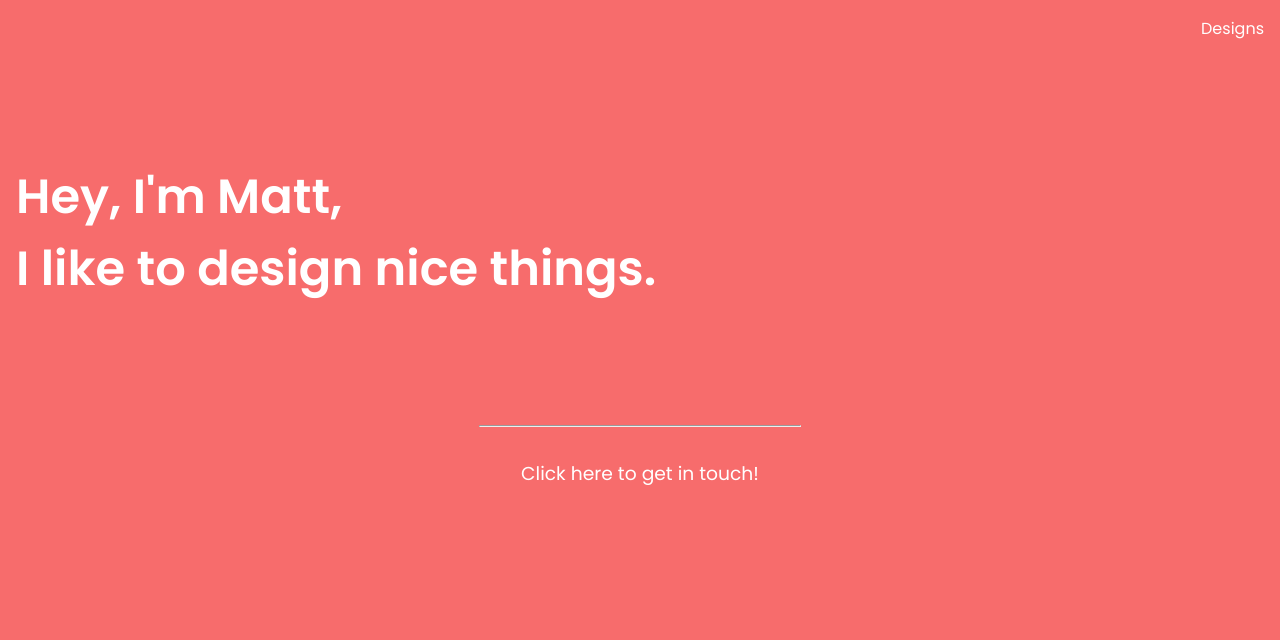
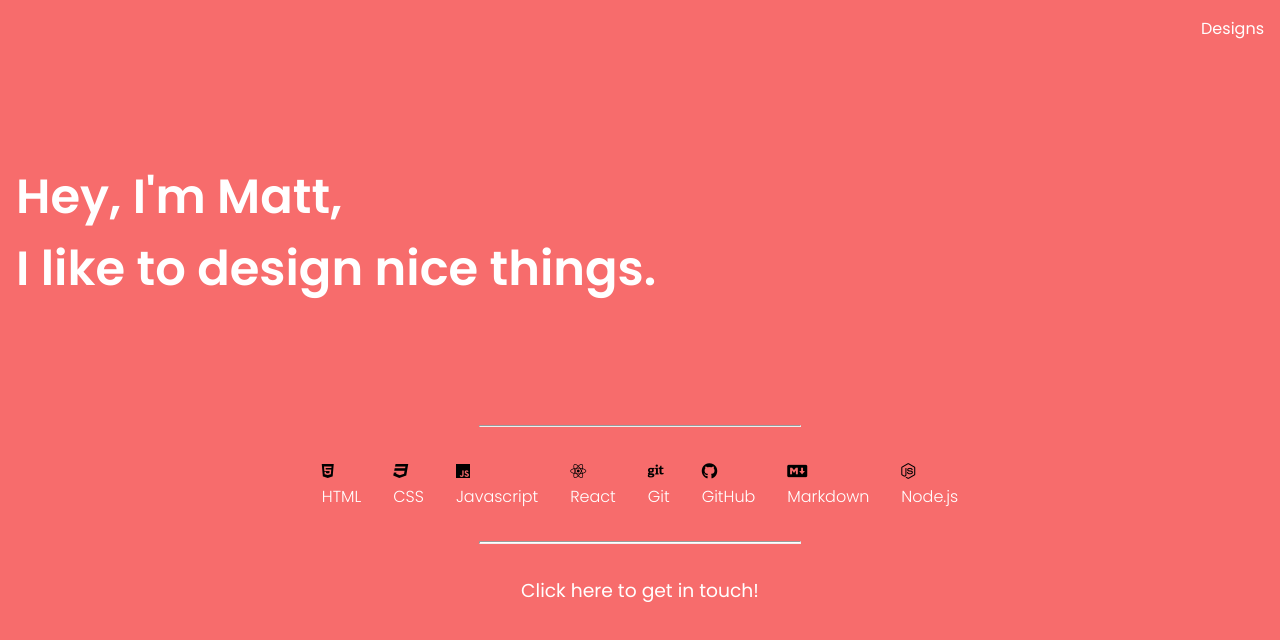
Before and after one commit to ther4tm/Personal-Portfolio, a website: page index.html in a window 1280 px wide. Drawn offline with Linux system fonts and the light colour scheme.

Commit message:
Added brand logos

```diff
--- a/index.html
+++ b/index.html
@@ -1,11 +1,12 @@
 <!DOCTYPE html>
 <html>
     <head>
-        <title>Matt McAleese - Full Stack Engineer based in London, UK</title>
+        <title>Matt McAleese - Front End Developer based in London, UK</title>
         <link href="./resources/css/style.css" type="text/css" rel="stylesheet">
         <!-- this is a section of code from google fonts that imports the poppins font type for use on the page --><link rel="preconnect" href="https://fonts.googleapis.com">
         <!-- this is a section of code from google fonts that imports the poppins font type for use on the page --><link rel="preconnect" href="https://fonts.gstatic.com" crossorigin>
         <!-- this is a section of code from google fonts that imports the poppins font type for use on the page --><link href="https://fonts.googleapis.com/css2?family=Poppins:ital,wght@0,100;0,200;0,300;0,400;0,500;0,600;0,700;0,800;0,900;1,100;1,200;1,300;1,400;1,500;1,600;1,700;1,800;1,900&display=swap" rel="stylesheet">
+        <script src="https://kit.fontawesome.com/8aff70f51f.js" crossorigin="anonymous"></script>
     </head>
     <body id="index">
         <header>
@@ -19,12 +20,47 @@
             <div id="content">
                 <h1>Hey, I'm Matt,<br/>I like to design nice things.</h1>
             </div>
+            <hr>
+            <div id="brand-logos">
+                <div class="brands">
+                    <i class="fa-brands fa-html5"></i>
+                    <p>HTML</p>
+                </div>
+                <div class="brands">
+                    <i class="fa-brands fa-css3"></i>
+                    <p>CSS</p>
+                </div>
+                <div class="brands">
+                    <i class="fa-brands fa-js"></i>
+                    <p>Javascript</p>
+                </div>
+                <div class="brands">
+                    <i class="fa-brands fa-react"></i>
+                    <p>React</p>
+                </div>
+                <div class="brands">
+                    <i class="fa-brands fa-git"></i>
+                    <p>Git</p>
+                </div>
+                <div class="brands">
+                    <i class="fa-brands fa-github"></i>
+                    <p>GitHub</p>
+                </div>
+                <div class="brands">
+                    <i class="fa-brands fa-markdown"></i>
+                    <p>Markdown</p>
+                </div>
+                <div class="brands">
+                    <i class="fa-brands fa-node-js"></i>
+                    <p>Node.js</p>
+                </div>
+            </div>
         </main>
         <hr>
         <footer>
             <h3 id="contact">Click here to get in touch!</h3>
                 <div id="container">
-                    <form action="" method="POST">
+                    <form id="contact-form" action="https://formspree.io/f/xgvkqnzy" method="POST">
                         <div id="labels">
                             <label for="name">Name: </label>
                             <br/>
--- /dev/null
+++ b/package.json
@@ -0,0 +1,5 @@
+{
+  "dependencies": {
+    "@emailjs/browser": "^4.4.1"
+  }
+}
--- a/resources/css/style.css
+++ b/resources/css/style.css
@@ -41,6 +41,15 @@ a {
     min-height: 20rem;
     flex-direction: column;
     justify-content: center;
+    padding: 1rem;
+}
+
+#brand-logos {
+    display: flex;
+    justify-content: center;
+}
+
+.brands {
     padding: 1rem;
 }
 
```
Also changed, not shown: designs.html (+26 -0 lines), resources/images/Playr.png (added), resources/images/Reddit Minimal.png (added), 2 other files.
